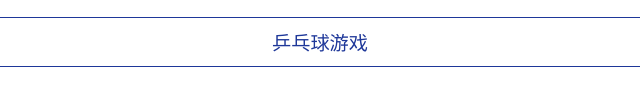
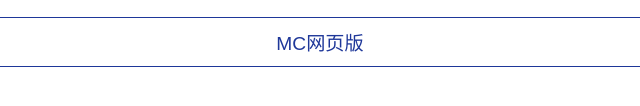
Before and after one commit to hwstudios6666/hwstudios6666.github.io, a plain HTML site: page game-select.html in a window 1280 px wide. Shown: the part 398-504 px from the top of the page, 320-960 px from the left. Drawn offline with Linux system fonts and the light colour scheme.

Commit message:
Update game-select.html

```diff
--- a/game-select.html
+++ b/game-select.html
@@ -46,7 +46,7 @@
         <a href="pvp gun fight game.html">PVP射击游戏</a>
         <a href="pong game.html">乒乓球游戏</a>
         <a href="car-race-2p-long.html">2人赛车游戏</a>
-        <a href="pong game.html">乒乓球游戏</a>
+        <a href="mc.js.html">MC网页版</a>
     </div>
 </body>
 
```
